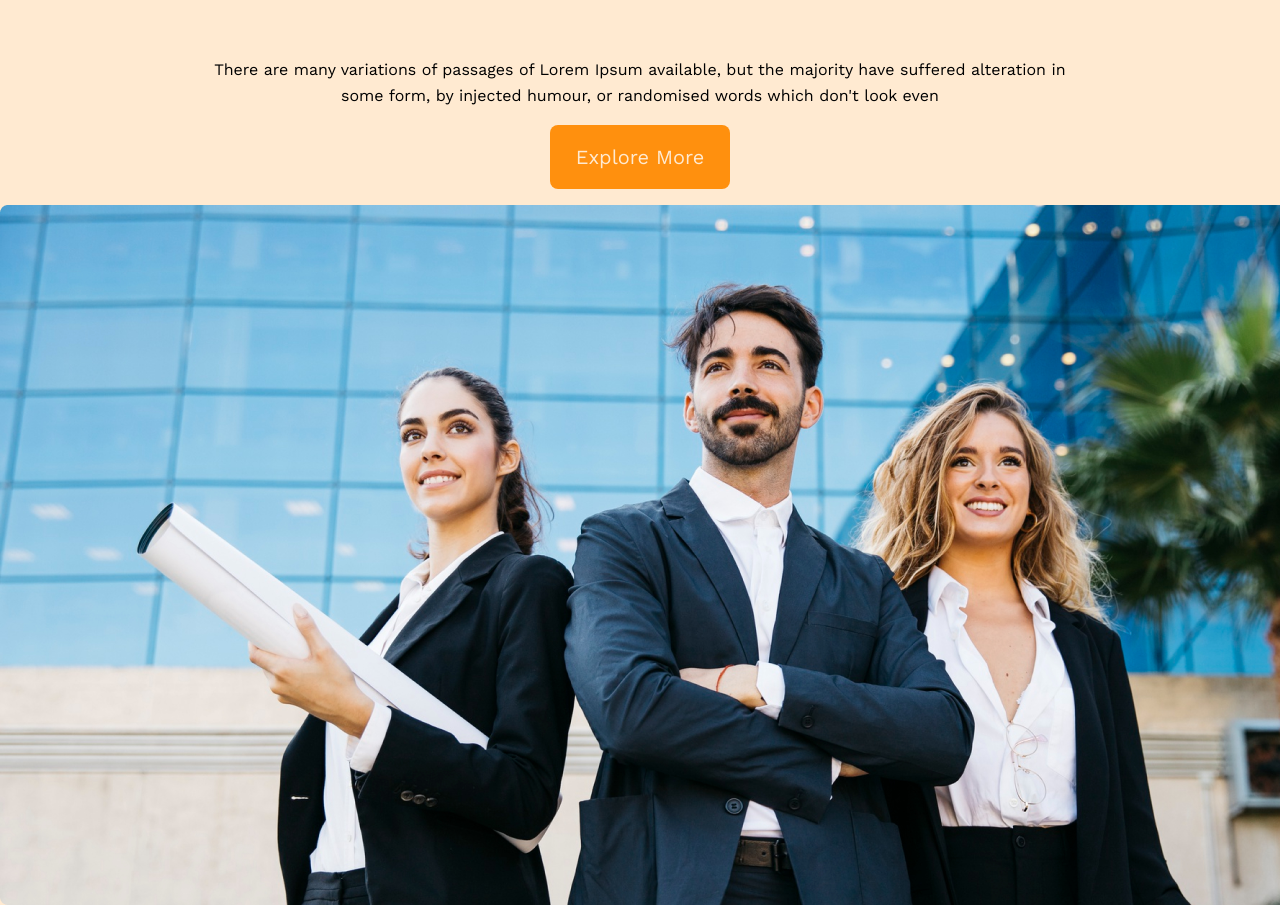
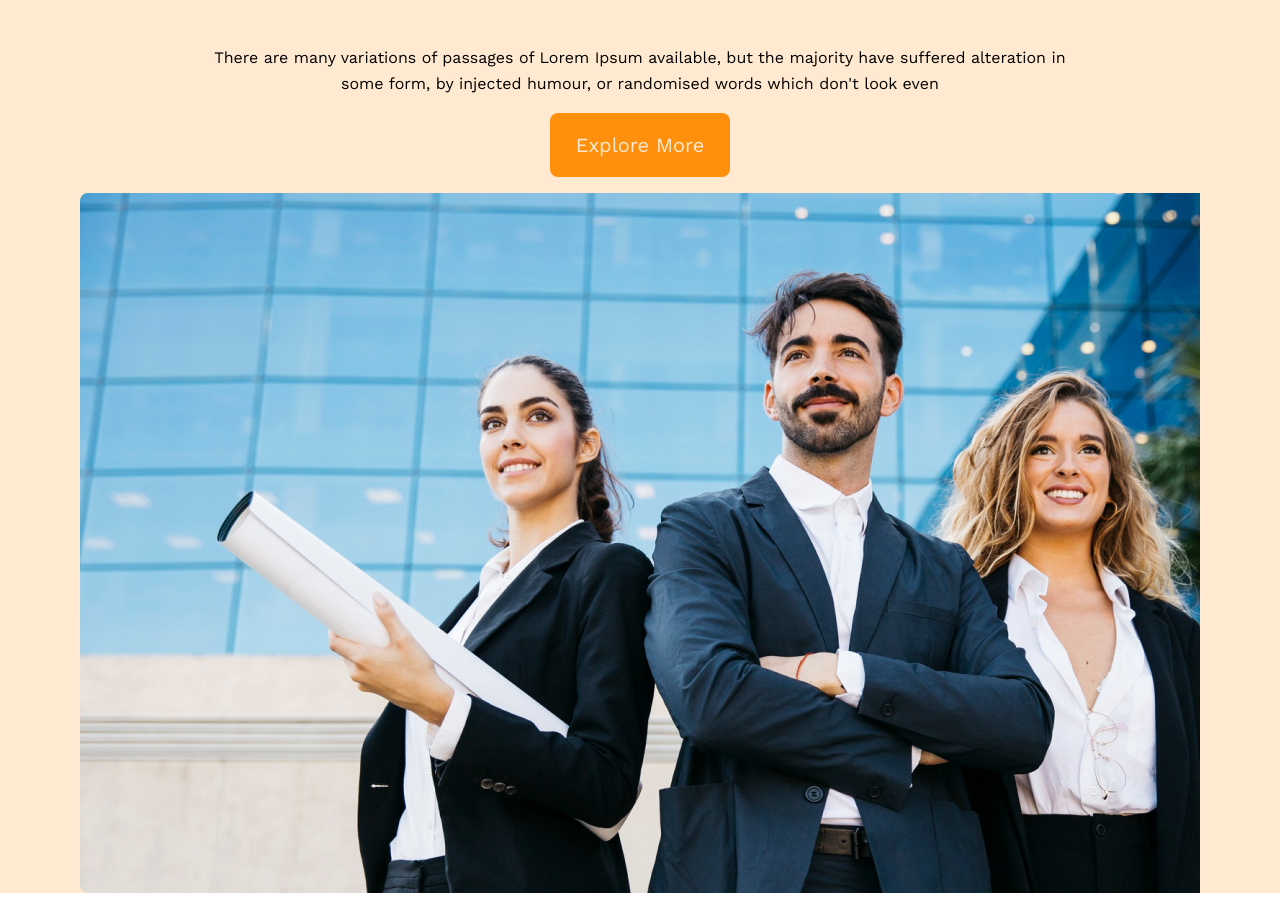
Before and after one commit to rokon-rabbi/Assignment2, a plain HTML site: page index.html in a window 1280 px wide. Shown: the part 323-1228 px from the top of the page. Drawn offline with nearby package versions, Linux system fonts and the light colour scheme.

Commit message:
2nd commit

```diff
--- a/index.html
+++ b/index.html
@@ -21,6 +21,7 @@
   <body>
     <!-- header section is here -->
     <header class="header">
+      <div class="header-content">
         <nav>
           <a class="nav-title" href="#">
             <h3 class="text-primary">G3 Architects</h3></a
@@ -41,9 +42,9 @@
           </div>
           <div class="banner-description">
             <p>
-            There are many variations of passages of Lorem Ipsum available, but
-            the majority have suffered alteration in some form, by injected
-            humour, or randomised words which don't look even
+              There are many variations of passages of Lorem Ipsum available,
+              but the majority have suffered alteration in some form, by
+              injected humour, or randomised words which don't look even
             </p>
           </div>
           <div class="banner-btn">
@@ -53,6 +54,7 @@
             <img src="" alt="" />
           </div>
         </div>
+      </div>
     </header>
   </body>
 </html>
--- a/styles/style.css
+++ b/styles/style.css
@@ -1,43 +1,53 @@
-*{
+* {
     margin: 0;
     padding: 0;
     font-family: 'work Sans', sans-serif;
     @import url('https://fonts.googleapis.com/css2?family=Work+Sans&display=swap');
 }
-body{
+
+body {
     width: 100%;
     margin: 0 auto;
 
 }
-a{
+
+a {
     text-decoration: none;
     list-style: none;
 }
-.text-primary{
-color:#131313 ;
+
+.text-primary {
+    color: #131313;
 }
-.btn-primary{
+
+.btn-primary {
     background-color: #FF900E;
 }
-.header{
-    background-color:#FFEAD1;
 
+.header {
+    background-color: #FFEAD1;
 
 
 }
-
+.header-content{
+    max-width:70rem;
+    margin:0 auto;
+}
 /* navigation css start here */
 
 nav {
 
     display: flex;
     justify-content: space-between;
+    align-items: center;
     padding: 4% 0%;
 }
+
 nav h3 {
     font-size: 45px;
 
 }
+
 nav>ul {
     display: flex;
 
@@ -50,23 +60,25 @@ nav li {
     font-size: 18px;
 
 }
-.banner{
+
+.banner {
     display: flex;
     flex-direction: column;
     text-align: center;
     align-items: center;
 }
-.banner h3{
+
+.banner h3 {
     font-size: 64px;
     width: 862px;
     height: 225px;
     /* padding-top: 5rem; */
     font-weight: 700;
 }
-.banner{
 
-}
-.banner-description p{
+.banner {}
+
+.banner-description p {
     width: 868px;
     height: 52px;
 
@@ -75,18 +87,19 @@ font-weight: 700;
     line-height: 26px;
 }
 
-.banner-img{
+.banner-img {
     width: 100%;
-height: 700px;
+    height: 43.75rem;
     background-image: url(../images/banner.png);
 
 }
-.banner-btn{
-    width: 180px;
+
+.banner-btn {
+    width:11.25rem;
     height: 64px;
     padding: 1rem 0rem 1rem 0rem;
     border: none;
-border-radius :8px;
+    border-radius: 8px;
     color: #FFEAD1;
     font-size: 20px;
 }
```
Lines whose indentation alone changed are shown as unchanged.
